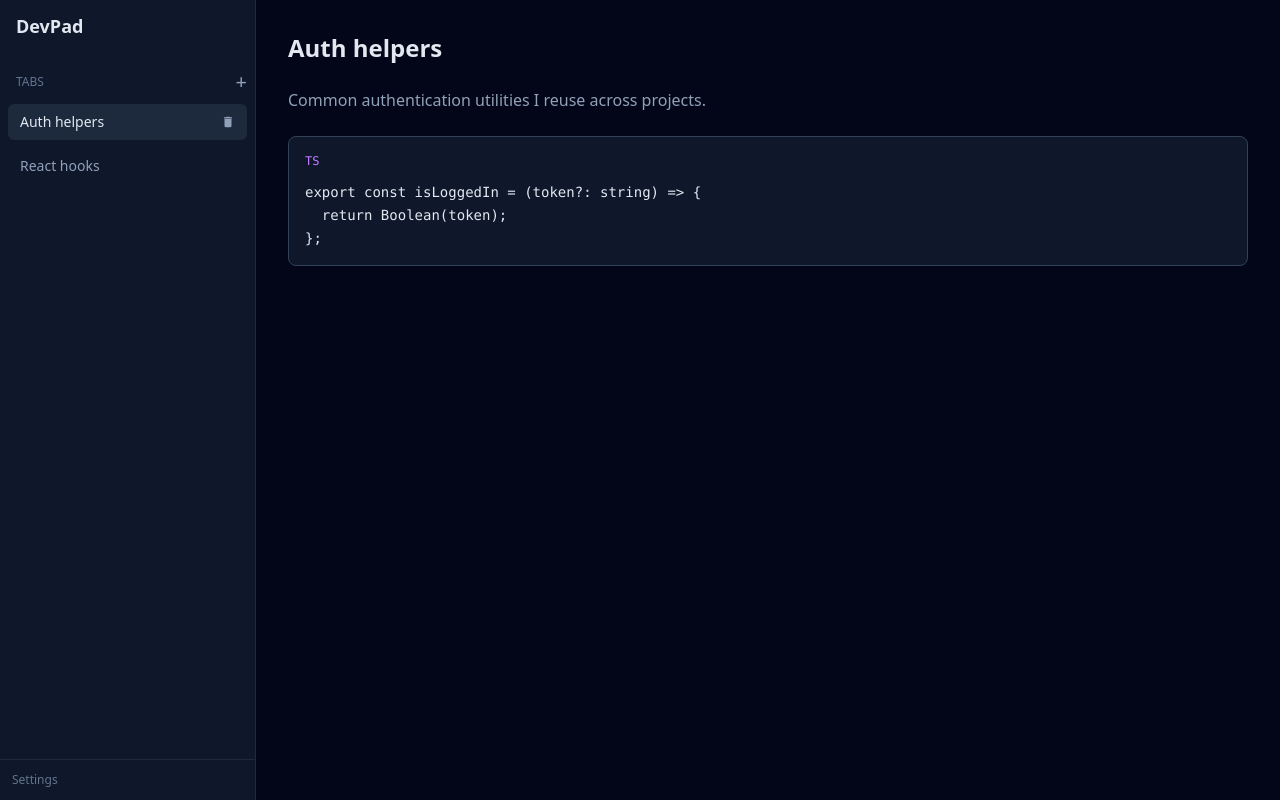
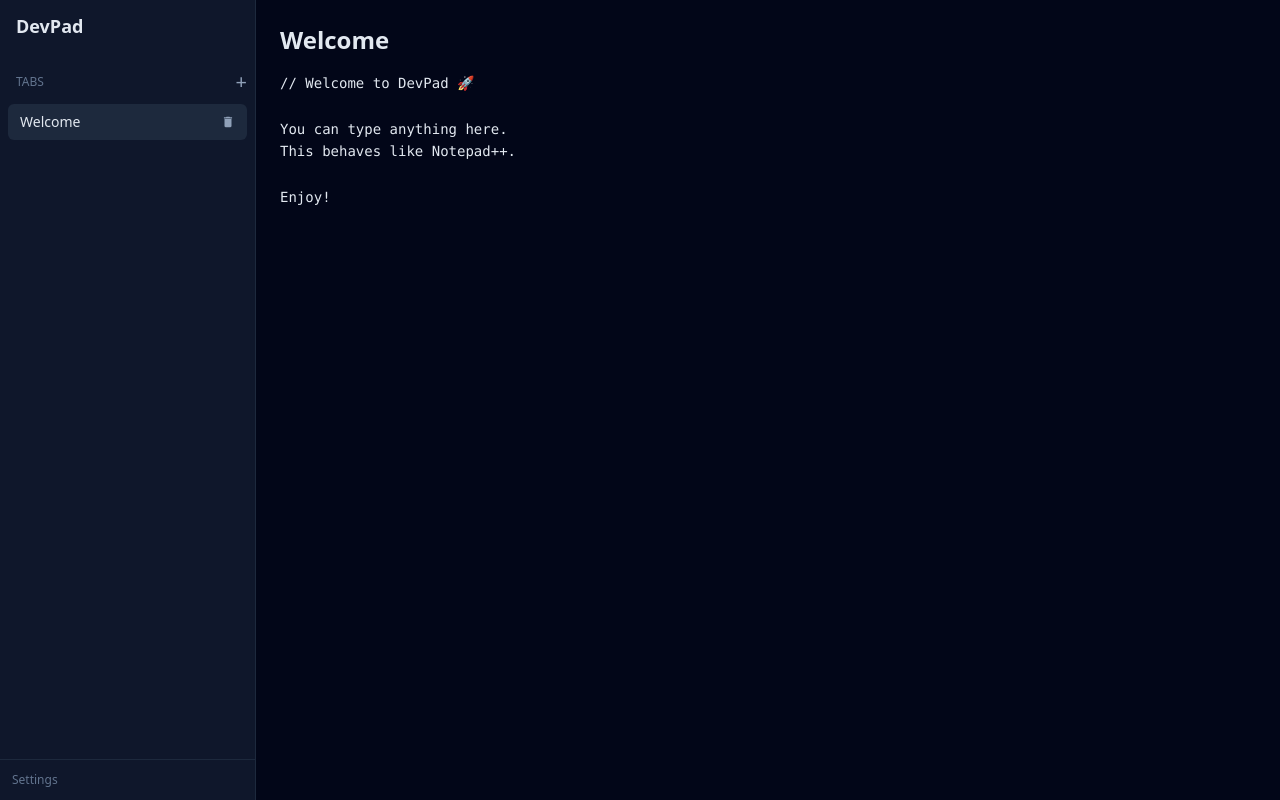
Before and after one commit to rmegi/dev-pad, a React (Vite) app in the folder dev-pad-gui/: page / in a window 1280 px wide. Built offline with nearby package versions, Linux system fonts and the light colour scheme.

Commit message:
feat: refactor tab structure and implement MainEditor component for content editing

```diff
--- a/dev-pad-gui/src/atoms/tabsAtom.ts
+++ b/dev-pad-gui/src/atoms/tabsAtom.ts
@@ -1,29 +1,24 @@
 import { atom } from "jotai";
-import type { Block, Tab } from "../types/types";
+import type { Tab } from "../types/types";
 import { mockTabs } from "../utils/mockTabs";
 
 export const tabsAtom = atom<Tab[]>(mockTabs);
 
-export const activeTabIdAtom = atom<string>(mockTabs[0].id);
+export const activeTabIdAtom = atom<string>(mockTabs[0]?.id ?? "");
 
 /* derived atoms */
-
 export const activeTabAtom = atom((get) => {
   const tabs = get(tabsAtom);
   const activeId = get(activeTabIdAtom);
-
   return tabs.find((t) => t.id === activeId) ?? null;
 });
 
-export const activeBlocksAtom = atom((get) => {
-  return get(activeTabAtom)?.blocks ?? [];
-});
-
+/* actions */
 export const addTabAtom = atom(null, (get, set) => {
   const newTab: Tab = {
     id: crypto.randomUUID(),
     title: "New tab",
-    blocks: [],
+    content: "",
     lastUpdate: Date.now(),
   };
 
@@ -41,6 +36,20 @@
     ),
   );
 });
+
+export const setActiveTabContentAtom = atom(
+  null,
+  (get, set, content: string) => {
+    const id = get(activeTabIdAtom);
+
+    set(
+      tabsAtom,
+      get(tabsAtom).map((t) =>
+        t.id === id ? { ...t, content, lastUpdate: Date.now() } : t,
+      ),
+    );
+  },
+);
 
 export const deleteActiveTabAtom = atom(null, (get, set) => {
   const tabs = get(tabsAtom);
--- /dev/null
+++ b/dev-pad-gui/src/components/mainEditor/mainEditor.tsx
@@ -0,0 +1,46 @@
+import { useAtom, useSetAtom } from "jotai";
+import {
+  activeTabAtom,
+  setActiveTabContentAtom,
+  setActiveTabTitleAtom,
+} from "../../atoms/tabsAtom";
+
+const MainEditor = () => {
+  const [activeTab] = useAtom(activeTabAtom);
+  const setContent = useSetAtom(setActiveTabContentAtom);
+  const setTitle = useSetAtom(setActiveTabTitleAtom);
+
+  if (!activeTab) return null;
+
+  return (
+    <main className="flex-1 p-6 overflow-hidden flex flex-col">
+      {/* Title */}
+      <input
+        className="bg-transparent text-2xl font-semibold outline-none mb-4"
+        value={activeTab.title}
+        onChange={(e) => setTitle(e.target.value)}
+      />
+
+      {/* Editor */}
+      <textarea
+        className="
+          flex-1
+          w-full
+          bg-transparent
+          text-slate-200
+          outline-none
+          resize-none
+          font-mono
+          text-sm
+          leading-relaxed
+        "
+        spellCheck={false}
+        value={activeTab.content}
+        onChange={(e) => setContent(e.target.value)}
+        placeholder="Start typing..."
+      />
+    </main>
+  );
+};
+
+export default MainEditor;
--- a/dev-pad-gui/src/pages/HomePage.tsx
+++ b/dev-pad-gui/src/pages/HomePage.tsx
@@ -1,23 +1,13 @@
 import { useAtom, useSetAtom } from "jotai";
-import {
-  tabsAtom,
-  activeTabIdAtom,
-  activeTabAtom,
-  activeBlocksAtom,
-  addTabAtom,
-  setActiveTabTitleAtom,
-} from "../atoms/tabsAtom";
+import { tabsAtom, activeTabIdAtom, addTabAtom } from "../atoms/tabsAtom";
 
-import CodeBlock from "../components/codeBlock/codeBlock";
 import PageItem from "../components/pageItem/pageItem";
+import MainEditor from "../components/mainEditor/mainEditor";
 
 const HomePage = () => {
   const [tabs] = useAtom(tabsAtom);
   const [activeTabId, setActiveTabId] = useAtom(activeTabIdAtom);
-  const [activeTab] = useAtom(activeTabAtom);
-  const [blocks] = useAtom(activeBlocksAtom);
   const addTab = useSetAtom(addTabAtom);
-  const setTitle = useSetAtom(setActiveTabTitleAtom);
 
   return (
     <div className="flex h-screen bg-slate-950 text-slate-200">
@@ -51,36 +41,7 @@
         </div>
       </aside>
 
-      {/* Main Content */}
-      <main className="flex-1 p-8 overflow-auto">
-        <input
-          className="w-full bg-transparent text-2xl font-semibold outline-none mb-6"
-          value={activeTab?.title ?? ""}
-          onChange={(e) => setTitle(e.target.value)}
-        />
-
-        {blocks.map((block) => {
-          if (block.type === "text") {
-            return (
-              <div key={block.id} className="mb-6 text-slate-400">
-                {block.content}
-              </div>
-            );
-          }
-
-          if (block.type === "code") {
-            return (
-              <CodeBlock
-                key={block.id}
-                language={block.language}
-                code={block.content}
-              />
-            );
-          }
-
-          return null;
-        })}
-      </main>
+      <MainEditor />
     </div>
   );
 };
--- a/dev-pad-gui/src/utils/mockTabs.ts
+++ b/dev-pad-gui/src/utils/mockTabs.ts
@@ -2,39 +2,14 @@
 
 export const mockTabs: Tab[] = [
   {
-    id: "tab-1",
-    title: "Auth helpers",
+    id: crypto.randomUUID(),
+    title: "Welcome",
+    content: `// Welcome to DevPad 🚀
+
+You can type anything here.
+This behaves like Notepad++.
+
+Enjoy!`,
     lastUpdate: Date.now(),
-    blocks: [
-      {
-        id: "b1",
-        type: "text",
-        content: "Common authentication utilities I reuse across projects.",
-      },
-      {
-        id: "b2",
-        type: "code",
-        language: "ts",
-        content: `export const isLoggedIn = (token?: string) => {
-  return Boolean(token);
-};`,
-      },
-    ],
-  },
-  {
-    id: "tab-2",
-    title: "React hooks",
-    lastUpdate: Date.now(),
-    blocks: [
-      {
-        id: "b3",
-        type: "code",
-        language: "ts",
-        content: `export const useToggle = (initial = false) => {
-  const [value, setValue] = useState(initial);
-  return [value, () => setValue(v => !v)];
-};`,
-      },
-    ],
   },
 ];
```
Also changed, not shown: dev-pad-gui/src/types/types.tsx (+3 -4 lines).
